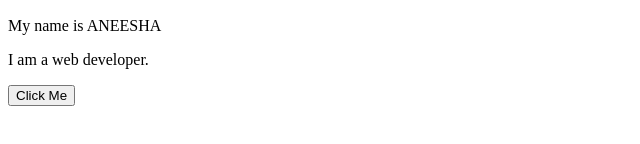
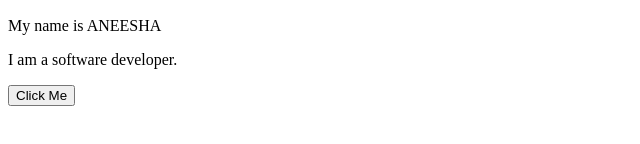
Before and after one commit to ANEESHA-0405/Devops1, a plain HTML site: page index.html in a window 1280 px wide. Shown: the part 148-292 px from the top of the page, 0-640 px from the left. Drawn offline with Linux system fonts and the light colour scheme.

```diff
--- a/index.html
+++ b/index.html
@@ -14,7 +14,7 @@
 
     <p>My name is ANEESHA</p>
 
-    <p>I am a web developer.</p>
+    <p>I am a software developer.</p>
 
     <button>Click Me</button>
 
```
